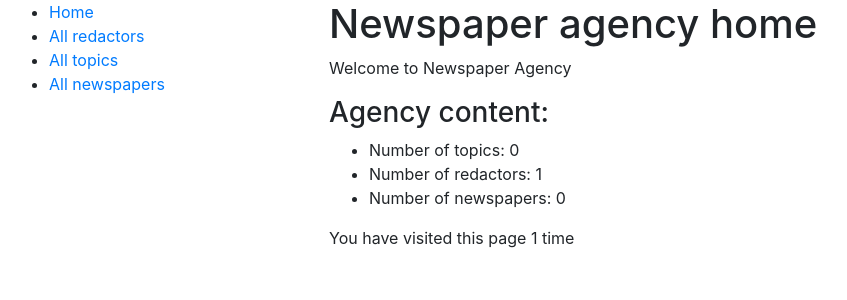
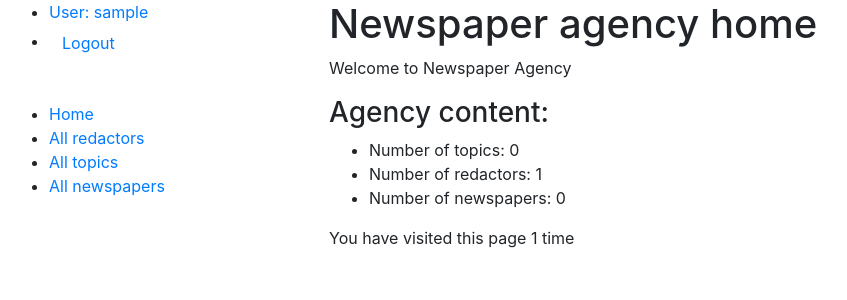
Before and after one commit to yura-push/newspaper-agency, a Django app: page / in a window 1280 px wide. Shown: the top 300 px of the page, without its empty margins (6-853 px from the left). Run offline with Django 5.2, Linux system fonts and the light colour scheme; the visitor is signed in with stand-in values (Sample User, id 1); data comes from the database, SQL or seed files in the repository; data that the repository does not hold is empty.

Commit message:
add logged in user info to sidebar, and ability to log in and out

```diff
--- a/templates/includes/sidebar.html
+++ b/templates/includes/sidebar.html
@@ -1,4 +1,20 @@
 <ul class="sidebar-nav">
+  {% if user.is_authenticated %}
+    <li>
+      <a href="{% url 'agency:redactor-detail' pk=user.id %}">
+        User: {{ user.get_username }}
+      </a>
+    </li>
+    <li>
+      <form id="logout-form" method="post" action="{% url 'logout' %}">
+        {% csrf_token %}
+        <button type="submit" class="btn btn-link">Logout</button>
+      </form>
+    </li>
+  {% else %}
+    <li><a href="{% url 'login' %}?next={{ request.path }}">Login</a></li>
+  {% endif %}
+  <br>
   <li>
     <a href="{% url 'agency:index' %}">Home</a>
   </li>
```
